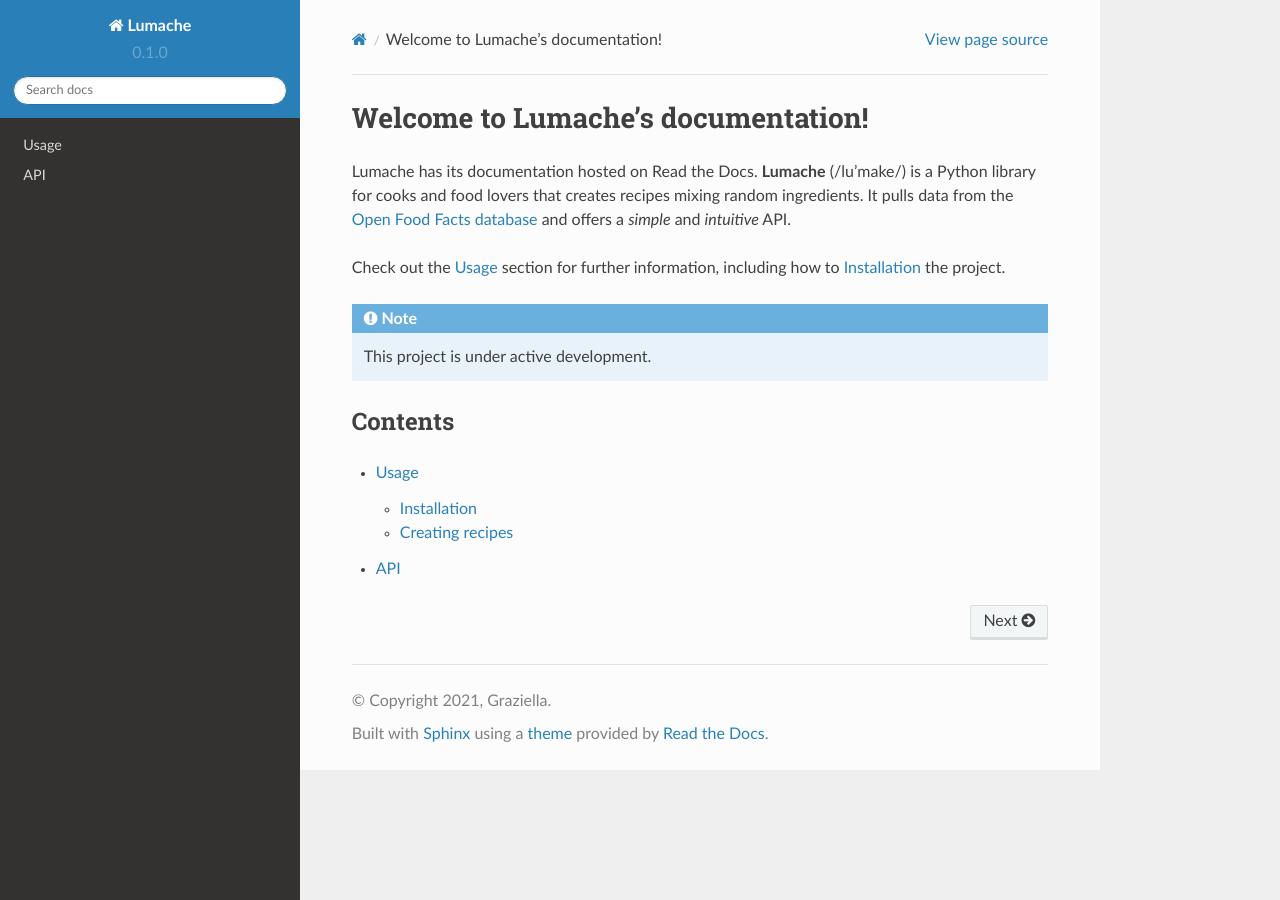
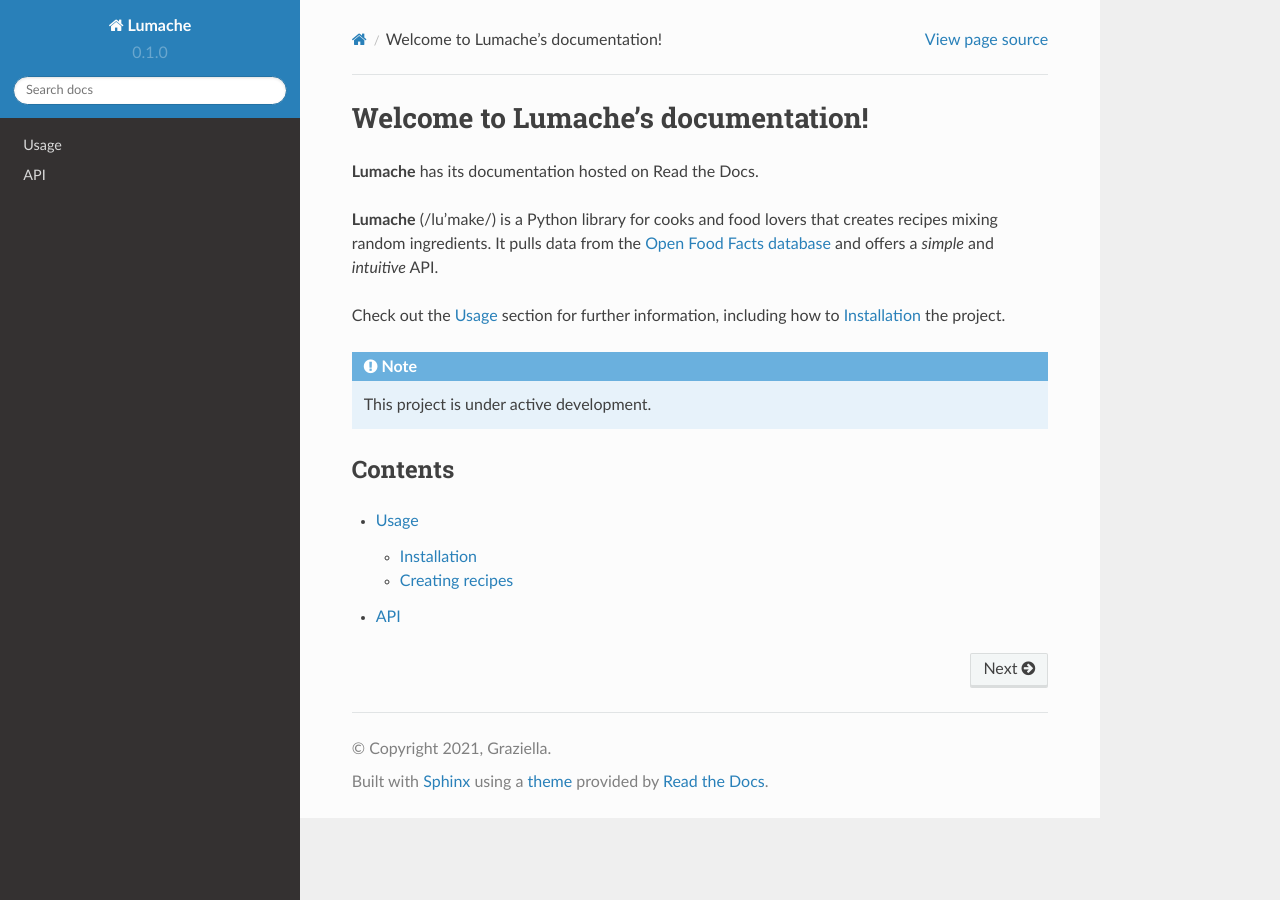
Before and after one commit to OrcaVision/Home-Care-Demo, a Sphinx documentation site: the page built from docs/source/index.rst, in a window 1280 px wide. Built offline with Sphinx 7.4.7 and the Read the Docs theme 2.0.0, drawn with Linux system fonts in a browser that asks for light colours.

```diff
--- a/docs/source/index.rst
+++ b/docs/source/index.rst
@@ -1,6 +1,8 @@
 Welcome to Lumache's documentation!
 ===================================
-Lumache has its documentation hosted on Read the Docs.
+
+**Lumache** has its documentation hosted on Read the Docs.
+
 **Lumache** (/lu'make/) is a Python library for cooks and food lovers
 that creates recipes mixing random ingredients.
 It pulls data from the `Open Food Facts database <https://world.openfoodfacts.org/>`_
```
